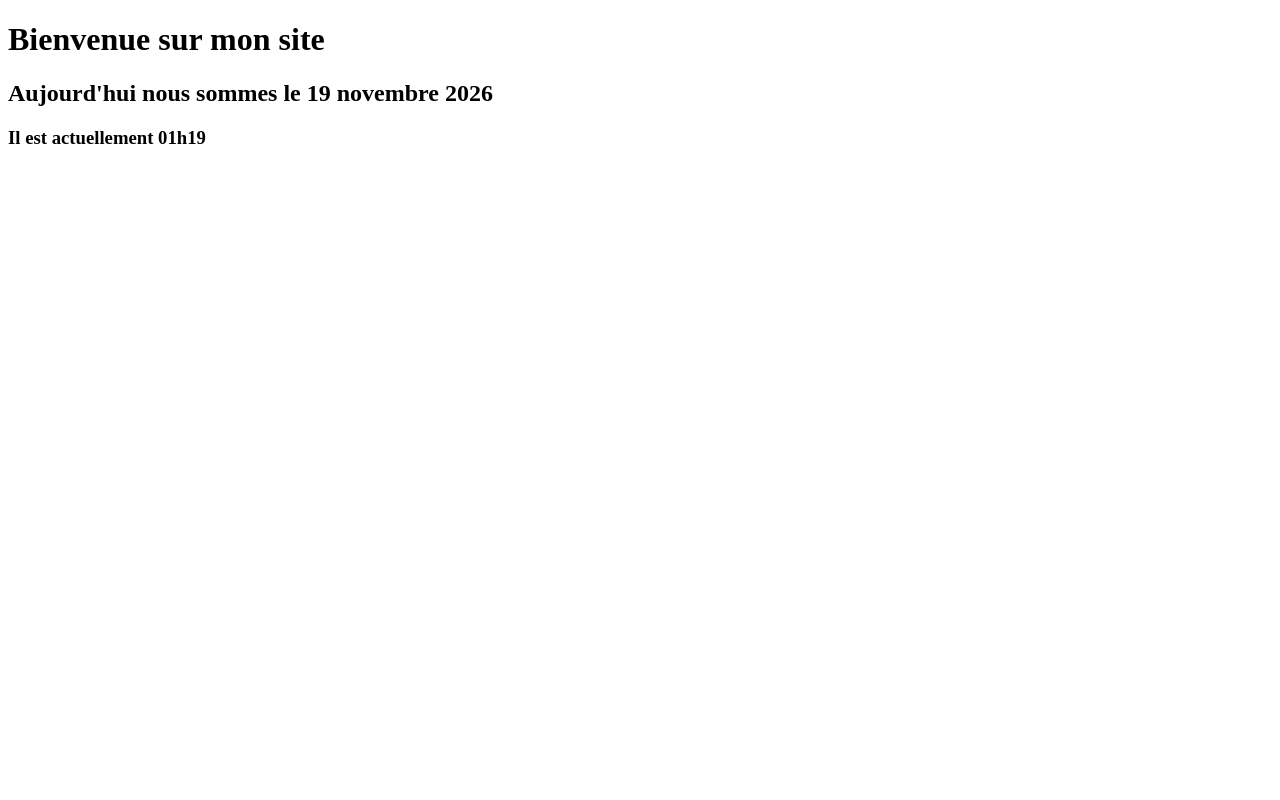
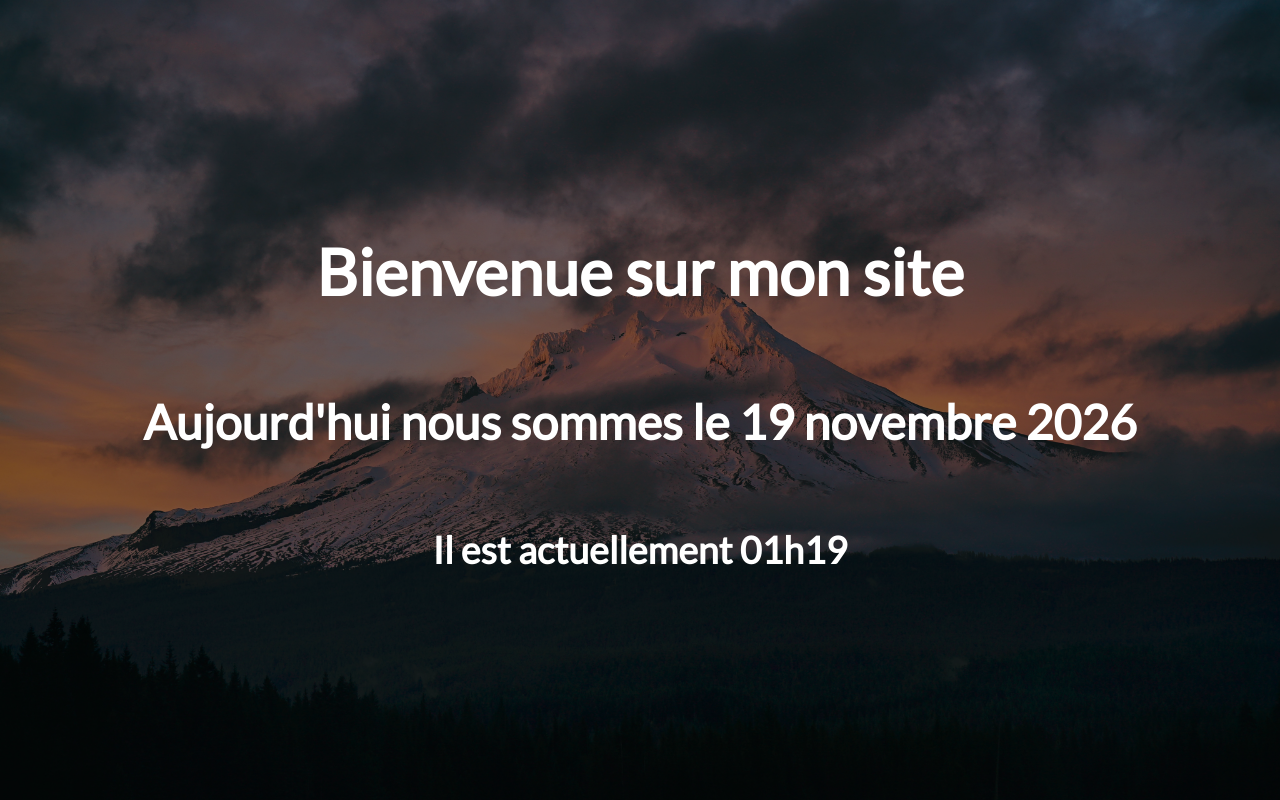
Before and after one commit to Zut17/tp-django, a Django app: page / in a window 1280 px wide. Run offline with Django 5.2, Linux system fonts and the light colour scheme.

Commit message:
Ajout du style de la page d'accueil

```diff
--- a/src/DocBlog/settings.py
+++ b/src/DocBlog/settings.py
@@ -116,7 +116,10 @@ USE_TZ = True
 # Static files (CSS, JavaScript, Images)
 # https://docs.djangoproject.com/en/6.1/howto/static-files/
 
-STATIC_URL = 'static/'
+STATIC_URL = '/static/'
+STATICFILES_DIRS = [
+    os.path.join(BASE_DIR, "DocBlog/static")
+]
 
 
 # Email
--- /dev/null
+++ b/src/DocBlog/static/css/style.css
@@ -0,0 +1,26 @@
+@import url('https://fonts.googleapis.com/css2?family=Lato&display=swap');
+
+html, body {
+    height: 100%;
+    margin: 0;
+    border: 0;
+    font-family: 'Lato', sans-serif;
+}
+
+body {
+    background-image: url("background.jpg");
+    background-position: center;
+    background-repeat: no-repeat;
+    background-size: cover;
+}
+
+.container {
+    height: 100%;
+    display: flex;
+    flex-direction: column;
+    align-items: center;
+    justify-content: center;
+    font-size: 2rem;
+    color: white;
+    background-color: rgba(0, 0, 0, .5);
+}
--- a/src/DocBlog/templates/DocBlog/index.html
+++ b/src/DocBlog/templates/DocBlog/index.html
@@ -1,8 +1,10 @@
+{% load static %}
 <!DOCTYPE html>
 <html lang="en">
 <head>
     <meta charset="UTF-8">
     <title>Mon site web</title>
+    <link rel="stylesheet" href="{% static 'css/style.css' %}">
 </head>
 <body>
     <div class="container">
```
Also changed, not shown: src/DocBlog/static/css/background.jpg (added).
